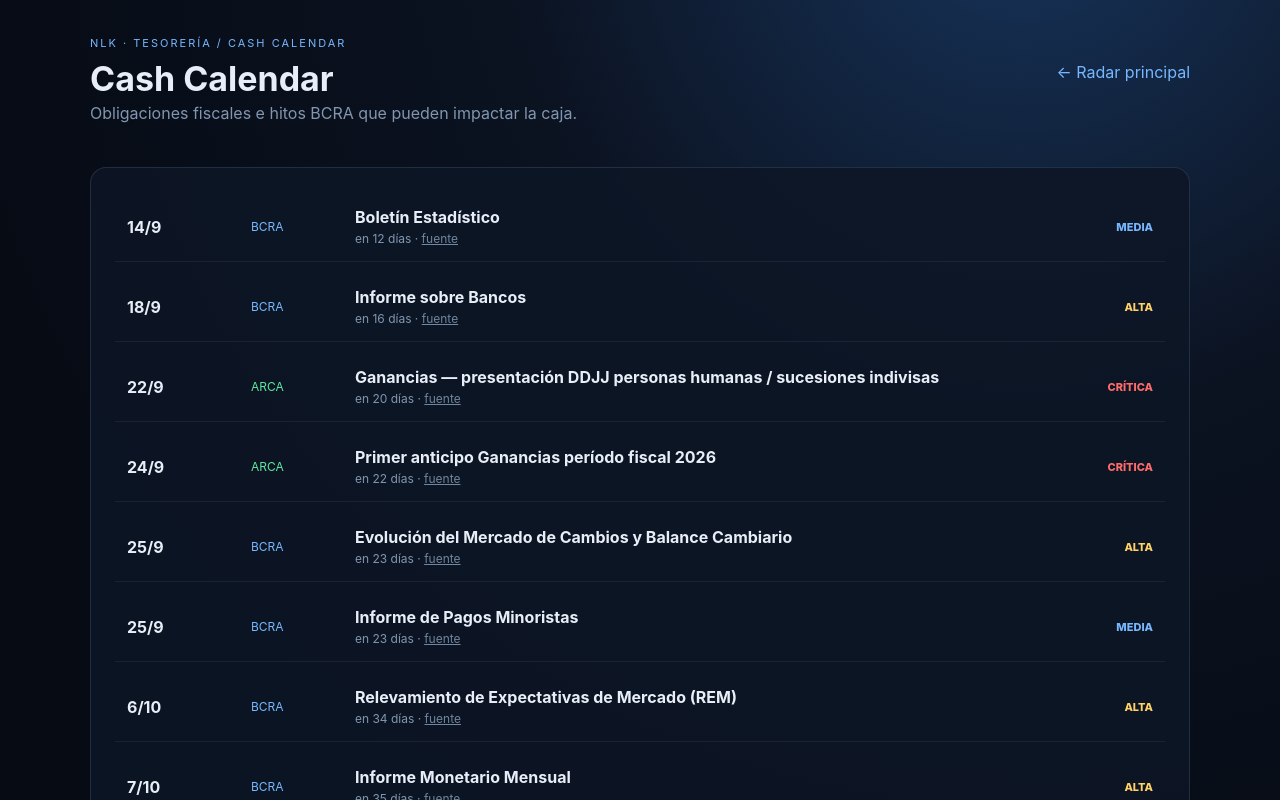
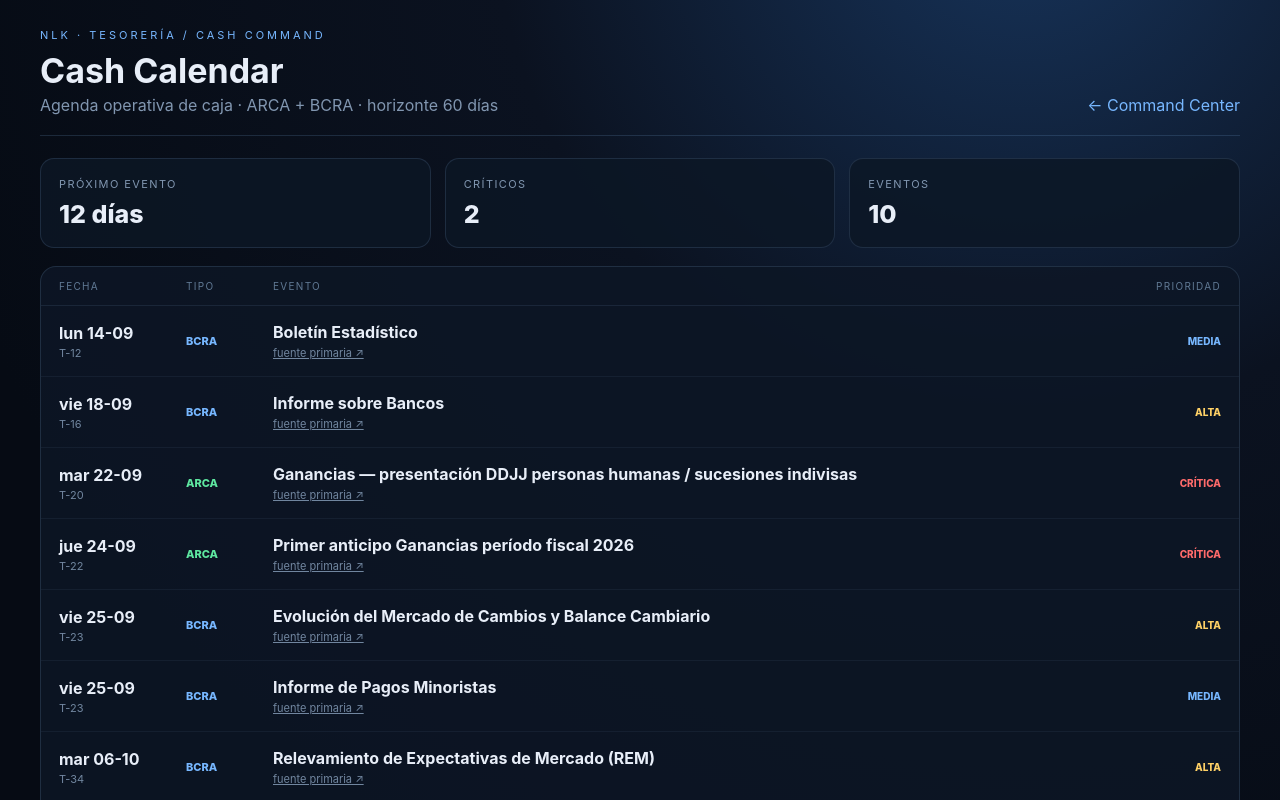
Before and after one commit to tesoreria-radar/tesoreria-radar, a Next.js app: page /cash-calendar in a window 1280 px wide. Shown: the top 800 px of the page. Built offline with nearby package versions, Linux system fonts and the light colour scheme.

Commit message:
feat: upgrade cash calendar terminal view

```diff
--- a/app/cash-calendar/page.tsx
+++ b/app/cash-calendar/page.tsx
@@ -4,41 +4,20 @@ import { useEffect, useState } from 'react';
 
 type EventItem = { date: string; type: string; title: string; priority: string; source: string; daysUntil: number };
 type Calendar = { ok?: boolean; checkedAt?: string; upcoming?: EventItem[]; methodology?: string };
+const priorityColor=(p:string)=>p==='CRÍTICA'?'#ff6b6b':p==='ALTA'?'#ffd166':'#77b7ff';
+const fmtDate=(d:string)=>new Date(`${d}T12:00:00-03:00`).toLocaleDateString('es-AR',{weekday:'short',day:'2-digit',month:'2-digit'});
 
-const priorityColor = (priority: string) => priority === 'CRÍTICA' ? '#ff6b6b' : priority === 'ALTA' ? '#ffd166' : '#77b7ff';
-
-export default function CashCalendarPage() {
-  const [data, setData] = useState<Calendar>({});
-
-  async function refresh() {
-    const response = await fetch('/api/treasury/calendar', { cache: 'no-store' });
-    setData(await response.json());
-  }
-
-  useEffect(() => {
-    refresh();
-    const id = window.setInterval(refresh, 300000);
-    return () => window.clearInterval(id);
-  }, []);
-
-  return <main style={{ minHeight: '100vh', background: 'radial-gradient(circle at 80% -10%, #17345b 0, #0b1220 34%, #060b14 70%)', color: '#e8eef8', fontFamily: 'Inter,system-ui', padding: 36 }}>
-    <div style={{ maxWidth: 1100, margin: '0 auto' }}>
-      <div style={{ color: '#77b7ff', letterSpacing: 2, fontSize: 11 }}>NLK · TESORERÍA / CASH CALENDAR</div>
-      <div style={{ display: 'flex', justifyContent: 'space-between', alignItems: 'flex-start' }}>
-        <div><h1 style={{ fontSize: 34, margin: '8px 0 4px' }}>Cash Calendar</h1><p style={{ color: '#8196b0', marginTop: 0 }}>Obligaciones fiscales e hitos BCRA que pueden impactar la caja.</p></div>
-        <a href="/" style={{ color: '#77b7ff', textDecoration: 'none', paddingTop: 12 }}>← Radar principal</a>
-      </div>
-      <section style={{ marginTop: 28, background: 'rgba(13,23,38,.86)', border: '1px solid rgba(124,162,204,.18)', borderRadius: 16, padding: 24 }}>
-        <div style={{ display: 'grid', gap: 10 }}>
-          {(data.upcoming || []).map(event => <div key={`${event.date}-${event.title}`} style={{ display: 'grid', gridTemplateColumns: '110px 90px 1fr 100px', gap: 14, alignItems: 'center', padding: '15px 12px', borderBottom: '1px solid rgba(124,162,204,.10)' }}>
-            <b>{new Date(`${event.date}T12:00:00-03:00`).toLocaleDateString('es-AR', { day: '2-digit', month: '2-digit' })}</b>
-            <span style={{ color: event.type === 'ARCA' ? '#5ee7a0' : '#77b7ff', fontSize: 12 }}>{event.type}</span>
-            <div><div style={{ fontWeight: 700 }}>{event.title}</div><div style={{ color: '#8196b0', fontSize: 12, marginTop: 4 }}>{event.daysUntil === 0 ? 'HOY' : `en ${event.daysUntil} días`} · <a href={event.source} target="_blank" rel="noreferrer" style={{ color: '#71869f' }}>fuente</a></div></div>
-            <span style={{ color: priorityColor(event.priority), fontWeight: 800, fontSize: 11, textAlign: 'right' }}>{event.priority}</span>
-          </div>)}
-        </div>
-      </section>
-      <div style={{ marginTop: 18, fontSize: 11, color: '#71869f' }}>{data.methodology || 'Cargando agenda…'}</div>
-    </div>
-  </main>;
+export default function CashCalendarPage(){
+ const [data,setData]=useState<Calendar>({});
+ async function refresh(){try{const r=await fetch('/api/treasury/calendar',{cache:'no-store'});setData(await r.json())}catch{setData(x=>x)}}
+ useEffect(()=>{refresh();const id=window.setInterval(refresh,300000);return()=>window.clearInterval(id)},[]);
+ const items=data.upcoming||[]; const critical=items.filter(x=>x.priority==='CRÍTICA').length; const next=items[0];
+ return <main style={{minHeight:'100vh',background:'radial-gradient(circle at 80% -10%,#17345b 0,#0b1220 34%,#060b14 72%)',color:'#e8eef8',fontFamily:'Inter,system-ui',padding:28}}>
+  <div style={{maxWidth:1200,margin:'0 auto'}}>
+   <header style={{display:'flex',justifyContent:'space-between',alignItems:'end',borderBottom:'1px solid rgba(120,170,220,.18)',paddingBottom:20}}><div><div style={{fontSize:11,letterSpacing:3,color:'#77b7ff'}}>NLK · TESORERÍA / CASH COMMAND</div><h1 style={{fontSize:34,margin:'8px 0 4px'}}>Cash Calendar</h1><div style={{color:'#8196b0'}}>Agenda operativa de caja · ARCA + BCRA · horizonte 60 días</div></div><a href="/command-center" style={{color:'#77b7ff',textDecoration:'none'}}>← Command Center</a></header>
+   <section style={{display:'grid',gridTemplateColumns:'repeat(3,1fr)',gap:14,marginTop:22}}>{[['PRÓXIMO EVENTO',next?`${next.daysUntil} días`:'—'],['CRÍTICOS',String(critical)],['EVENTOS',String(items.length)]].map(([a,b])=><div key={a} style={{background:'rgba(13,23,38,.84)',border:'1px solid rgba(124,162,204,.17)',borderRadius:14,padding:18}}><div style={{fontSize:11,color:'#8196b0',letterSpacing:1.4}}>{a}</div><div style={{fontSize:25,fontWeight:850,marginTop:8}}>{b}</div></div>)}</section>
+   <section style={{marginTop:18,background:'rgba(13,23,38,.86)',border:'1px solid rgba(124,162,204,.18)',borderRadius:16,overflow:'hidden'}}><div style={{display:'grid',gridTemplateColumns:'115px 75px 1fr 90px',gap:12,padding:'13px 18px',fontSize:10,color:'#617a95',letterSpacing:1.3,borderBottom:'1px solid rgba(124,162,204,.12)'}}><span>FECHA</span><span>TIPO</span><span>EVENTO</span><span style={{textAlign:'right'}}>PRIORIDAD</span></div>{items.map((e,i)=><div key={`${e.date}-${e.title}`} style={{display:'grid',gridTemplateColumns:'115px 75px 1fr 90px',gap:12,alignItems:'center',padding:'16px 18px',borderBottom:i===items.length-1?'none':'1px solid rgba(124,162,204,.08)'}}><div><b>{fmtDate(e.date)}</b><div style={{fontSize:11,color:'#71869f',marginTop:3}}>{e.daysUntil===0?'HOY':`T-${e.daysUntil}`}</div></div><span style={{color:e.type==='ARCA'?'#5ee7a0':'#77b7ff',fontSize:11,fontWeight:800}}>{e.type}</span><div><div style={{fontWeight:750}}>{e.title}</div><div style={{fontSize:11,color:'#71869f',marginTop:4}}><a href={e.source} target="_blank" rel="noreferrer" style={{color:'#71869f'}}>fuente primaria ↗</a></div></div><span style={{color:priorityColor(e.priority),fontWeight:850,fontSize:10,textAlign:'right'}}>{e.priority}</span></div>)}</section>
+   <div style={{marginTop:16,fontSize:11,color:'#647b96'}}>{data.methodology||'Cargando agenda…'}</div>
+  </div>
+ </main>
 }
```
